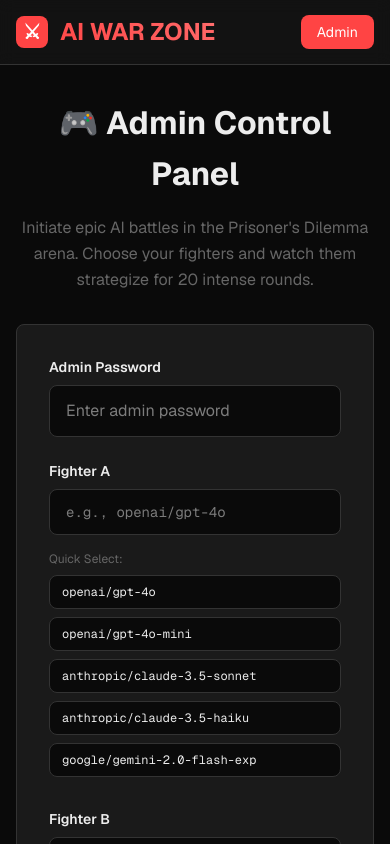
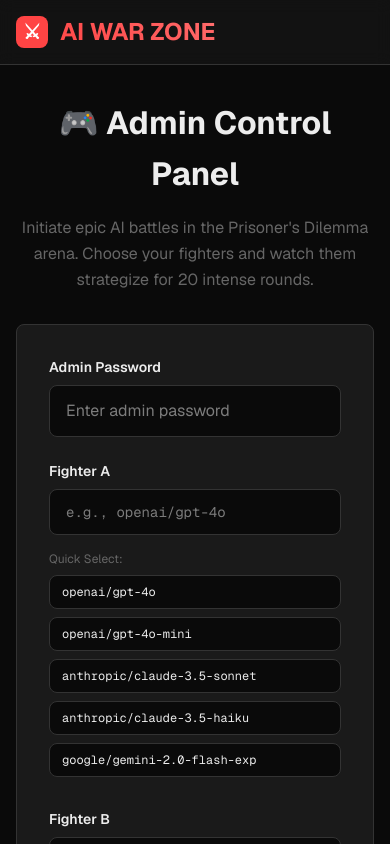
Before and after one commit to KristiyanTs/game-theory, a Next.js app: page /admin in a window 390 px wide. Shown: the top 844 px of the page. Built offline with nearby package versions, Linux system fonts and the light colour scheme.

Commit message:
Remove Admin link from Header component for cleaner navigation; placeholder added for potential mobile menu implementation.

```diff
--- a/src/components/Header.tsx
+++ b/src/components/Header.tsx
@@ -27,22 +27,11 @@ export function Header() {
             >
               All Matches
             </Link>
-            <Link
-              href="/admin"
-              className="px-4 py-2 bg-accent hover:bg-accent-hover text-white rounded-lg transition-colors"
-            >
-              Admin
-            </Link>
           </nav>
 
           {/* Mobile menu button */}
           <div className="md:hidden">
-            <Link
-              href="/admin"
-              className="px-4 py-2 bg-accent hover:bg-accent-hover text-white rounded-lg transition-colors text-sm"
-            >
-              Admin
-            </Link>
+            {/* Mobile navigation can be added here if needed */}
           </div>
         </div>
       </div>
```
